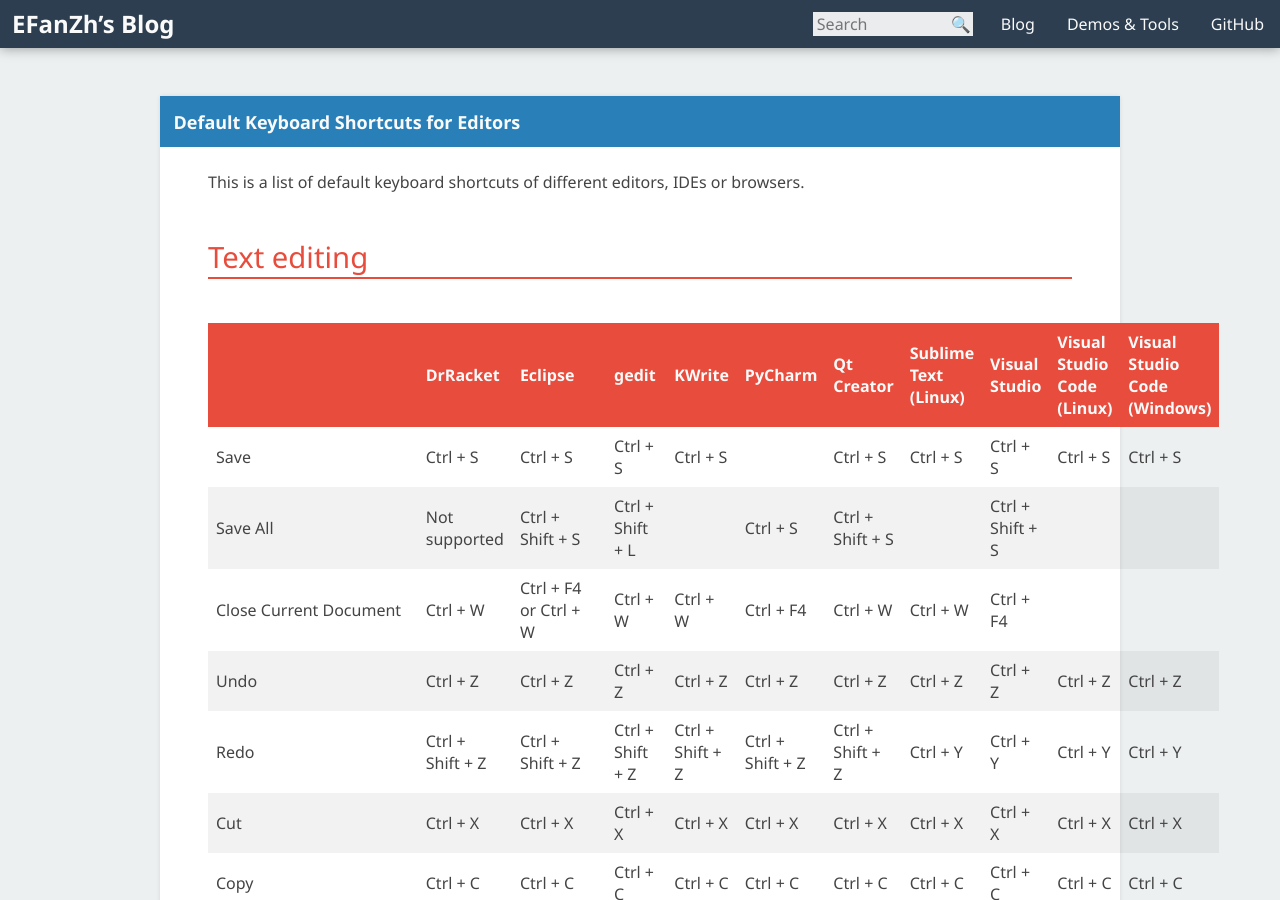
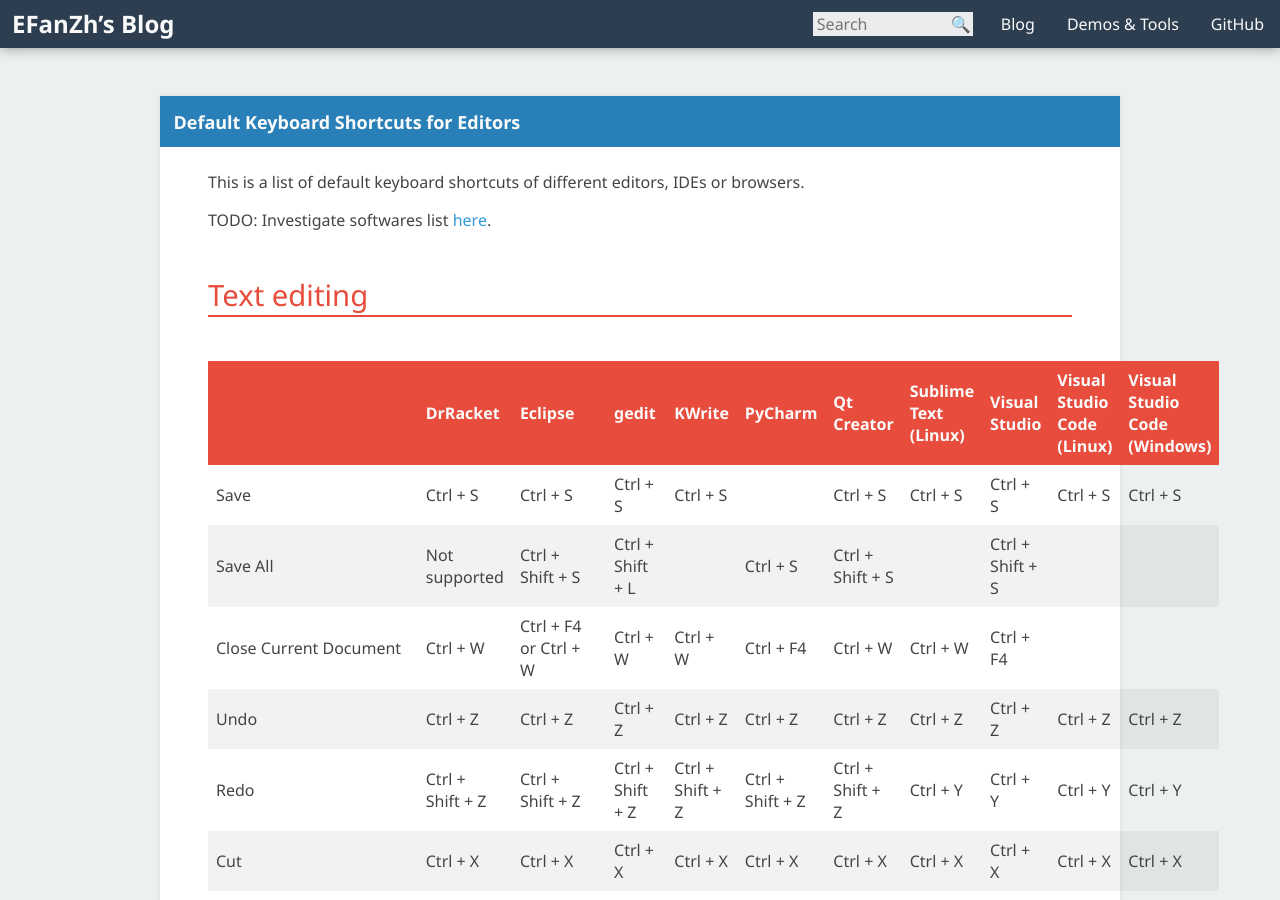
Before and after one commit to EFanZh/efanzh.github.io, a Jekyll site: the page built from _posts/2017-10-18-default-keyboard-shortcuts-for-editors.md, in a window 1280 px wide and 900 px high. Built offline with Jekyll 4.4.1, drawn with Linux system fonts in a browser that asks for light colours.

Commit message:
Investigate more editor shortcuts later

```diff
--- a/_posts/2017-10-18-default-keyboard-shortcuts-for-editors.md
+++ b/_posts/2017-10-18-default-keyboard-shortcuts-for-editors.md
@@ -3,6 +3,9 @@
 ---
 
 This is a list of default keyboard shortcuts of different editors, IDEs or browsers.
+
+TODO: Investigate softwares list
+[here](https://insights.stackoverflow.com/survey/2018/#technology-most-popular-development-environments).
 
 ## Text editing
 
```
